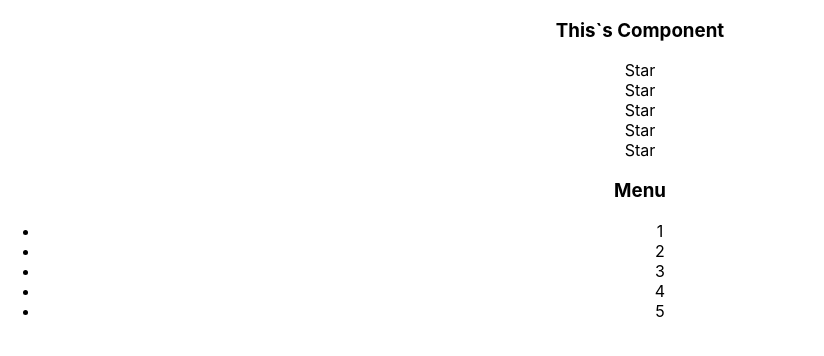
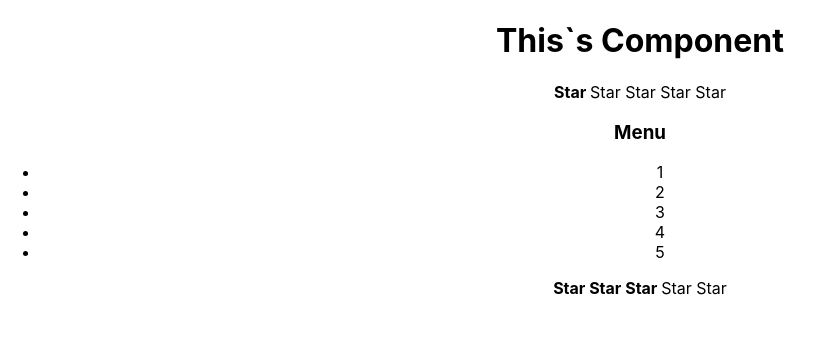
Before and after one commit to SamarskIIIvan/react-kabzda-podrobno, a React (Create React App) app: page / in a window 1280 px wide. Shown: the top 356 px of the page, without its empty margins (0-824 px from the left). Built offline with nearby package versions, Linux system fonts and the light colour scheme.

Commit message:
using props

```diff
--- a/src/App.tsx
+++ b/src/App.tsx
@@ -8,9 +8,10 @@ import { Rating } from './components/rating/Rating';
         function App() {
           return (
             <div className="App">
-              <Title title="This`s Component"/>
-              <Rating/>
+              <h1><Title title="This`s Component"/></h1>
+              <Rating value={1}/>
               <Accordion/>
+              <Rating value={3}/>
             </div>
           );
         }
--- a/src/components/accordion/Accordion.tsx
+++ b/src/components/accordion/Accordion.tsx
@@ -4,7 +4,7 @@ import { Title } from "../title/Title";
 export function Accordion(){
     return(
       <>
-     <Title title='Menu' />
+      <h3> <Title title='Menu' /></h3>
       <ul>
         <li>1</li>
         <li>2</li>
--- a/src/components/rating/Rating.tsx
+++ b/src/components/rating/Rating.tsx
@@ -1,13 +1,76 @@
 import { Star } from "../star/Star";
 
-export function Rating(){
-    return(
-      <>
-     <Star/>
-     <Star/>
-     <Star/>
-     <Star/>
-     <Star/>
-      </>
+type RatingPropsType = {
+  value: number
+}
+
+export function Rating(props: RatingPropsType) {
+
+  if (props.value === 1) {
+    return (
+      <div>
+        <Star selected={true} />
+        <Star selected={false} />
+        <Star selected={false} />
+        <Star selected={false} />
+        <Star selected={false} />
+      </div>
     )
   }
+  if (props.value === 2) {
+    return (
+      <div>
+        <Star selected={true} />
+        <Star selected={true} />
+        <Star selected={false} />
+        <Star selected={false} />
+        <Star selected={false} />
+      </div>
+    )
+  }
+  if (props.value === 3) {
+    return (
+      <div>
+        <Star selected={true} />
+        <Star selected={true} />
+        <Star selected={true} />
+        <Star selected={false} />
+        <Star selected={false} />
+      </div>
+    )
+  }
+  if (props.value === 4) {
+    return (
+      <div>
+        <Star selected={true} />
+        <Star selected={true} />
+        <Star selected={true} />
+        <Star selected={true} />
+        <Star selected={false} />
+      </div>
+    )
+  }
+  if (props.value === 5) {
+    return (
+      <div>
+        <Star selected={true} />
+        <Star selected={true} />
+        <Star selected={true} />
+        <Star selected={true} />
+        <Star selected={true} />
+      </div>
+    )
+  }
+
+
+  return (
+    <div>
+      <Star selected={false} />
+      <Star selected={false} />
+      <Star selected={false} />
+      <Star selected={false} />
+      <Star selected={false} />
+    </div>
+
+  )
+}
--- a/src/components/star/Star.tsx
+++ b/src/components/star/Star.tsx
@@ -1,8 +1,15 @@
 
-export function Star(){
-    return(
-      <div>
-      Star
-      </div>
-    )
+type StarPropsType = {
+  selected: boolean
+}
+
+export function Star(props: StarPropsType){
+
+  if (props.selected === true){
+    return <span><b>Star </b></span>
   }
+  else {
+     return <span>Star </span>
+  }
+
+  }
--- a/src/components/title/Title.tsx
+++ b/src/components/title/Title.tsx
@@ -6,8 +6,8 @@ type TitlePropsType = {
 
 export function Title(props:TitlePropsType){
     return(
-     <h3>
+      <>
      {props.title}
-     </h3>
+     </>
     )
   }
```
